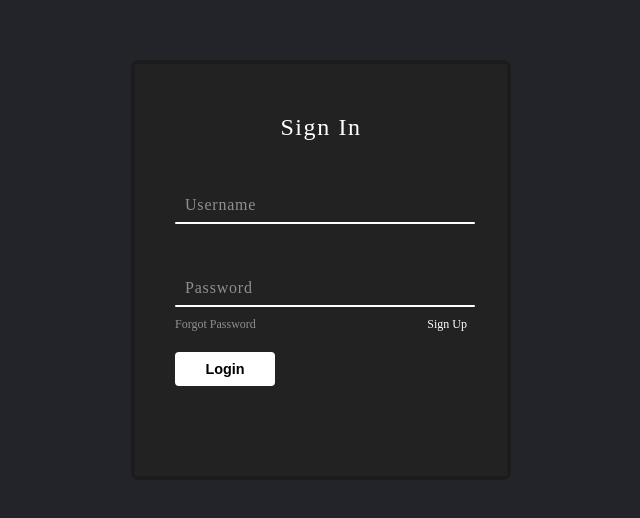
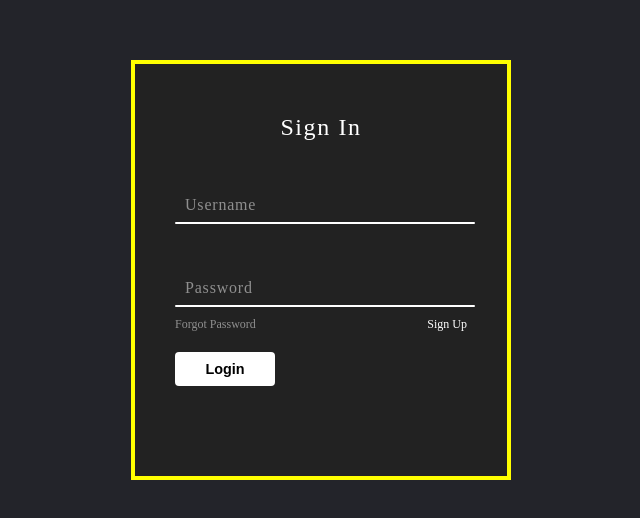
Before and after one commit to Utsav1256/Animated-Login-Form, a plain HTML site: page index.html in a window 1280 px wide. Shown: the part 130-648 px from the top of the page, without its empty margins (319-959 px from the left). Drawn offline with Linux system fonts and the light colour scheme.

Commit message:
third commit

```diff
--- a/style.css
+++ b/style.css
@@ -17,6 +17,15 @@ body {
   width: 380px;
   height: 420px;
   border-radius: 8px;
+}
+.box::before {
+  content: " ";
+  position: absolute;
+  /* top: -50%;
+    left: -50; */
+  width: 380px;
+  height: 420px;
+  background: yellow;
 }
 .box form {
   position: absolute;
```
